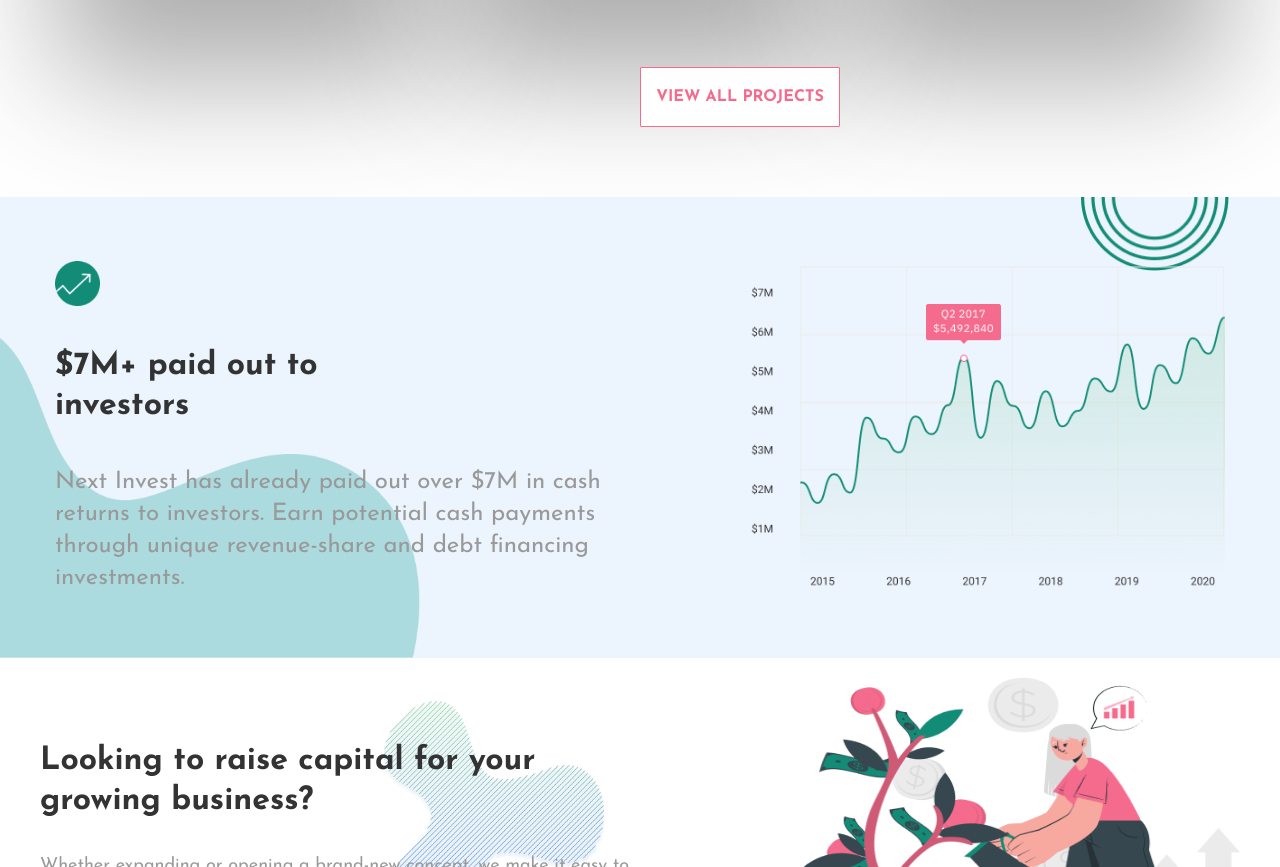
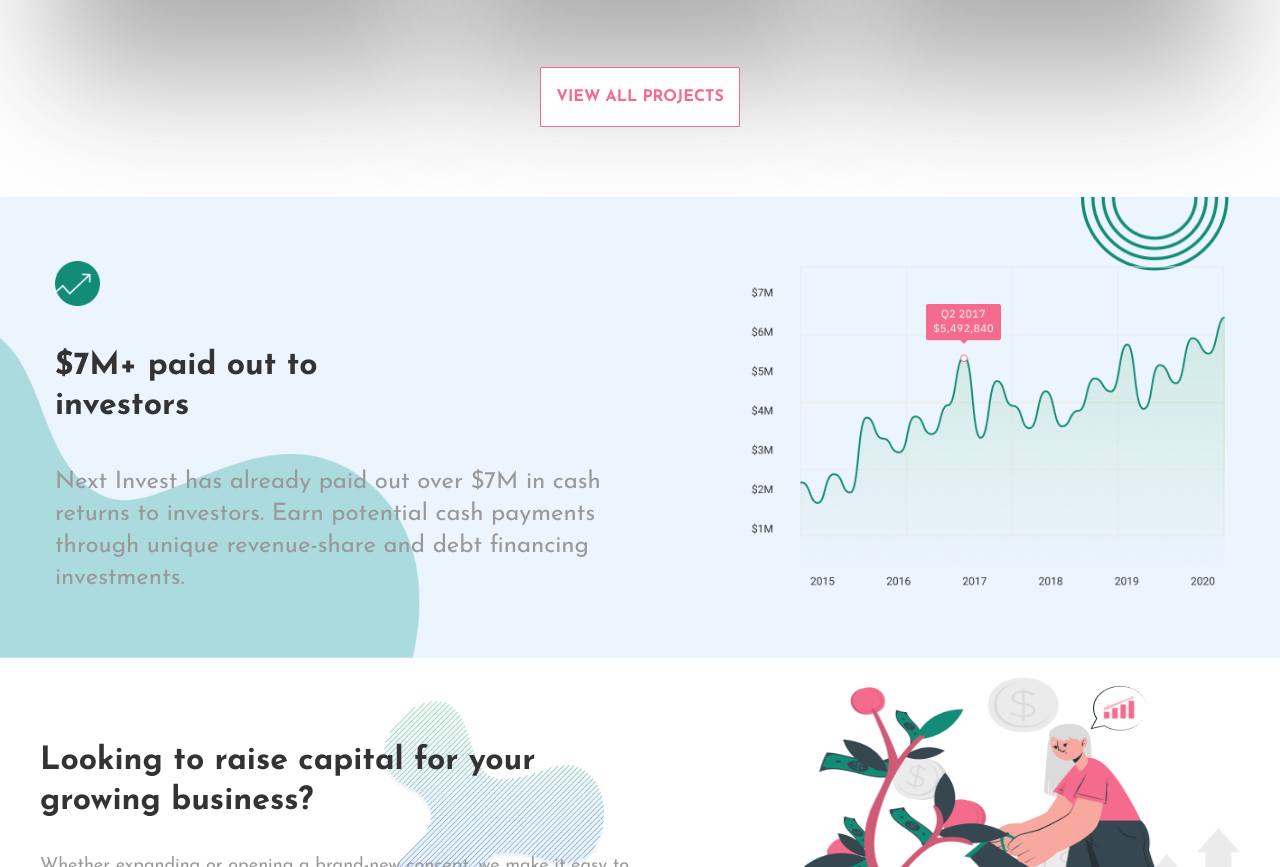
Before and after one commit to Irskaraieva/next-invest-git, a website: page index.html in a window 1280 px wide. Shown: the part 1803-2670 px from the top of the page. Drawn offline with nearby package versions, Linux system fonts and the light colour scheme.

Commit message:
correct btn position

```diff
--- a/index.html
+++ b/index.html
@@ -100,7 +100,7 @@
                 <div class="projects" id="projects">
                 </div>
 
-                <button class="view-all" data-aos="zoom-out-down">View All Projects</button>
+                <button class="view-all">View All Projects</button>
 
             </div>
         </section>
```
